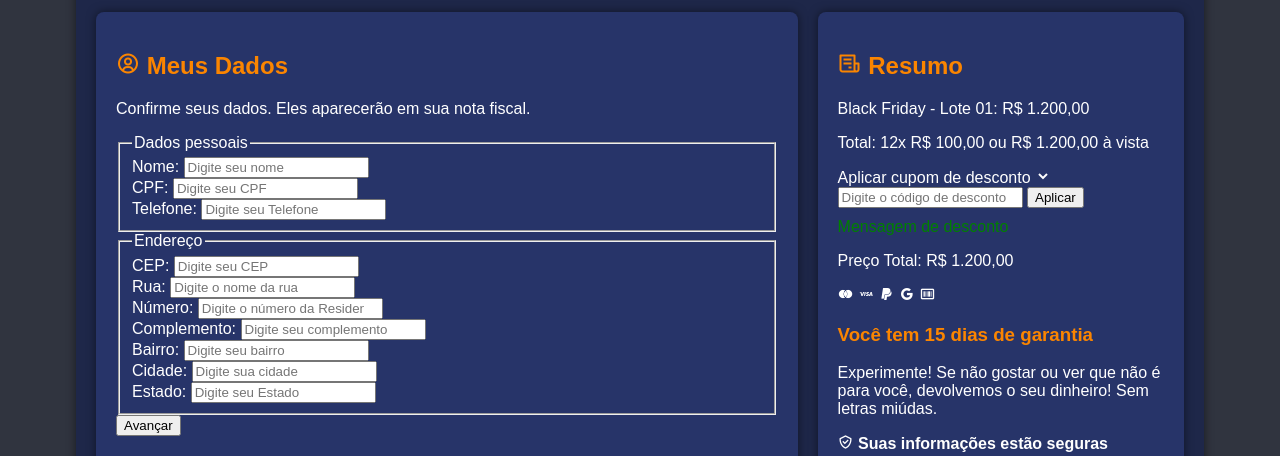
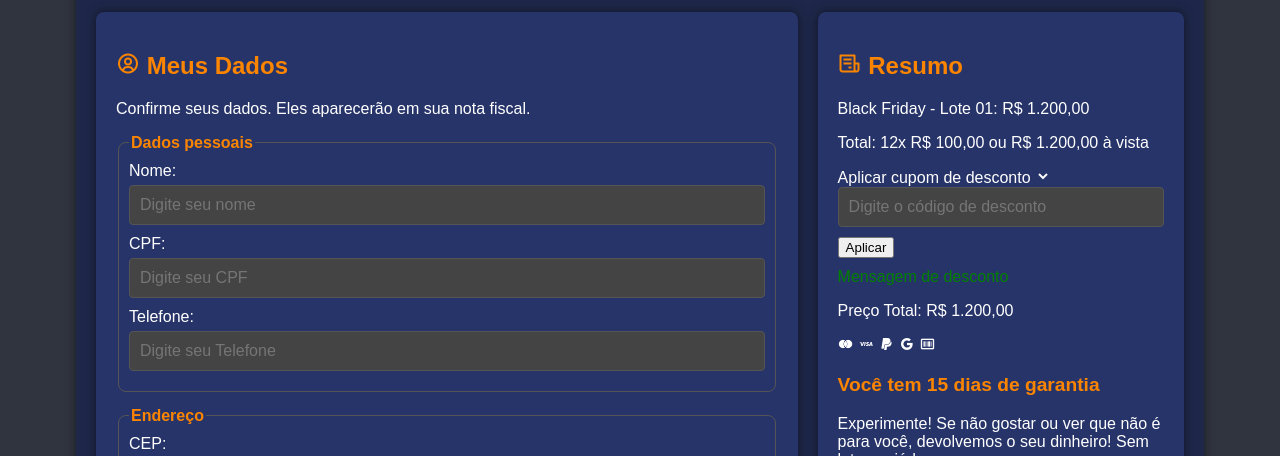
Before and after one commit to bdancost/hashForms, a plain HTML site: page index.html in a window 1280 px wide. Shown: the part 352-808 px from the top of the page. Drawn offline with nearby package versions, Linux system fonts and the light colour scheme.

Commit message:
Editando CSS

```diff
--- a/style.css
+++ b/style.css
@@ -59,3 +59,53 @@ h2,
 h3 {
   color: var(--text-realce);
 }
+
+h1,
+h2 {
+  font-size: 1.5rem;
+}
+
+h3 {
+  font-size: 1.2rem;
+}
+
+#formulario {
+  margin-top: 15px;
+}
+
+fieldset {
+  border: 1px solid var(--input-border);
+  padding: 10px;
+  border-radius: 8px;
+  margin-bottom: 15px;
+}
+
+legend {
+  color: var(--text-realce);
+  font-weight: bold;
+}
+
+label {
+  display: block;
+  margin-bottom: 5px;
+}
+
+input[type="text"],
+input[type="number"] {
+  width: 100%;
+  padding: 10px;
+  margin-bottom: 10px;
+  border: 1px solid var(--input-border);
+  border-radius: 4px;
+  background-color: var(--input-background);
+  color: var(--white);
+  font-size: 1rem;
+  box-sizing: border-box;
+  transition: border-color 0.3s ease;
+}
+
+input[type="text"]:focus,
+input[type="number"]:focus {
+  border-color: var(--focus);
+  outline: none;
+}
```
